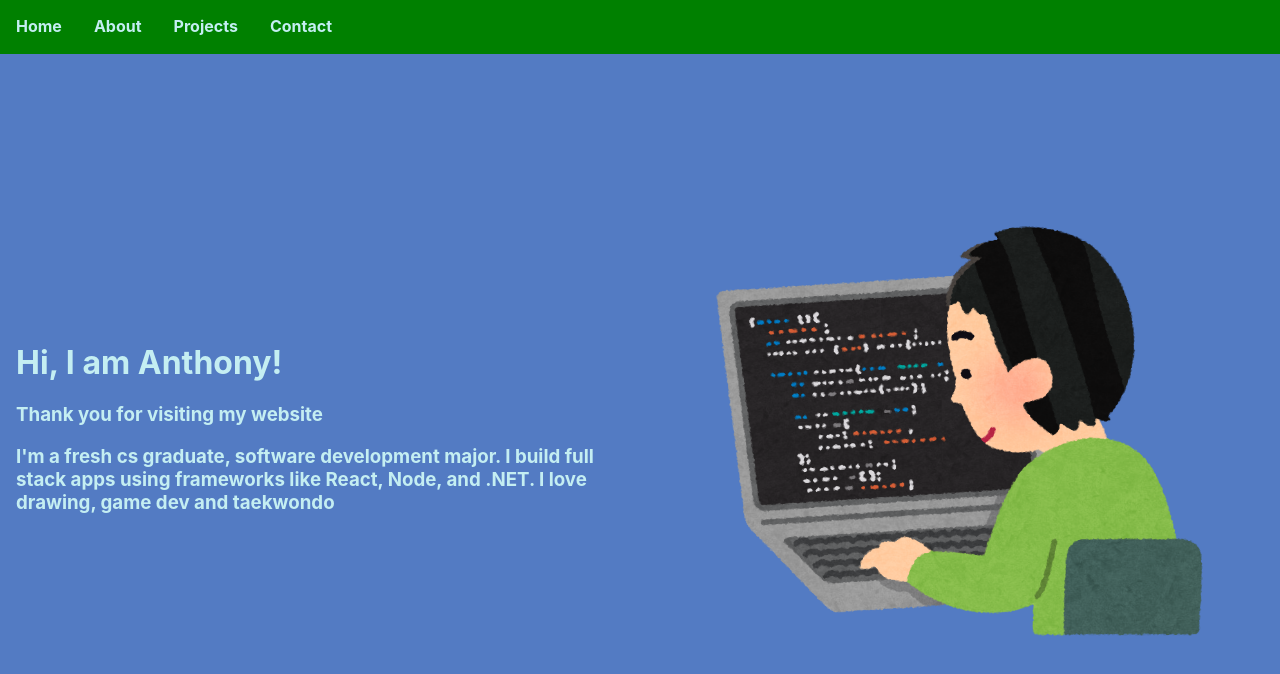
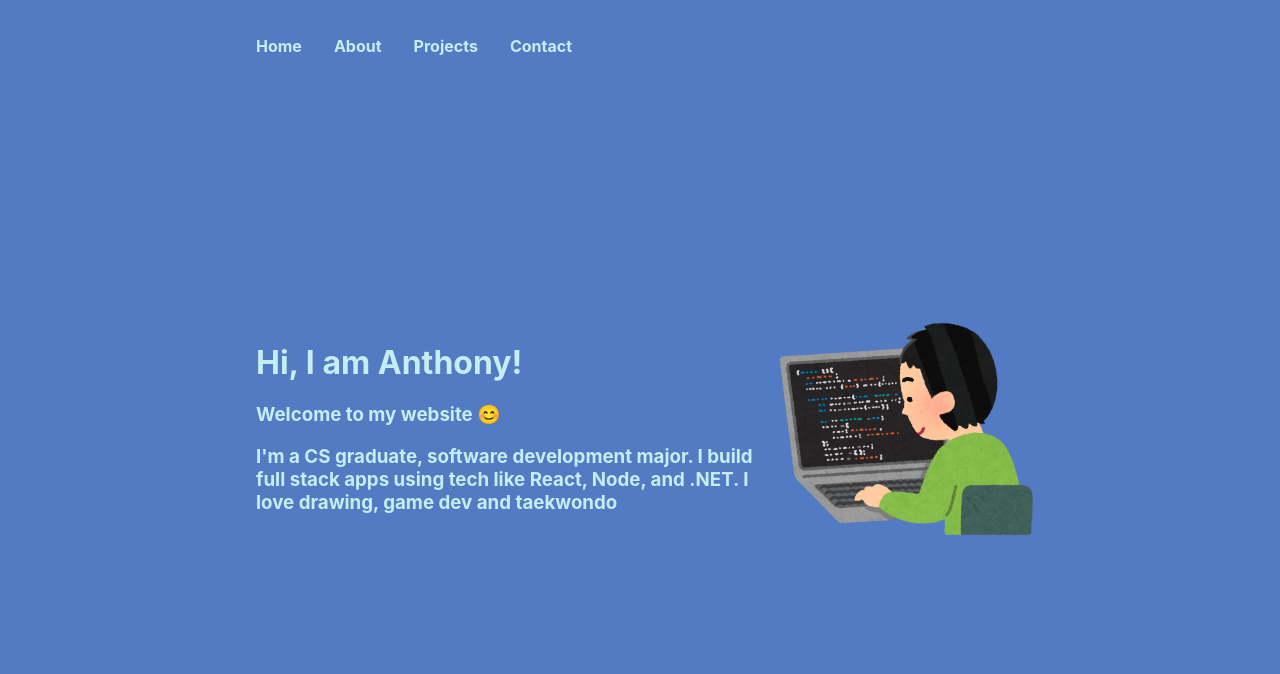
Before and after one commit to zensic/my-portfolio, a React (Create React App) app: page / in a window 1280 px wide. Shown: the top 674 px of the page. Built offline with nearby package versions, Linux system fonts and the light colour scheme.

Commit message:
Fixed vertical height issue

```diff
--- a/src/App.css
+++ b/src/App.css
@@ -1,9 +1,9 @@
 :root {
-  --primary: #73B2D9;
-  --secondary: #C4EEF2;
-  --tertiary: #537BC3;
-  --alt: #8BCAD9;
-  --alt2: #5E88BF;
+  --primary: #73b2d9;
+  --secondary: #c4eef2;
+  --tertiary: #537bc3;
+  --alt: #8bcad9;
+  --alt2: #5e88bf;
   --radius: 1rem;
 }
 
@@ -23,24 +23,29 @@ body {
 .layout {
   height: 100vh;
   display: flex;
+  align-items: center;
+  justify-content: center;
+}
+
+.layout-con {
+  height: 95vh;
+  max-width: 800px;
+  display: flex;
   flex-direction: column;
-  /* margin: 3rem 5rem; */
 }
 
 nav {
   display: flex;
-  position: sticky;
   top: 0;
-  background-color: green;
 }
 
-nav a{
+nav a {
   margin: 1rem;
   font-weight: bold;
   text-decoration: none;
   color: var(--secondary);
   filter: grayscale(0);
-  border-bottom: 2px solid rgba(0,0,0,0);
+  border-bottom: 2px solid rgba(0, 0, 0, 0);
 }
 
 nav a:hover {
@@ -54,7 +59,7 @@ nav a:hover {
 }
 
 .home-desc {
-  flex: 1;
+  flex: 2;
   display: flex;
   align-items: center;
   /* background-color: yellow; */
@@ -64,7 +69,8 @@ nav a:hover {
   margin: 1rem;
 }
 
-.home-desc-con > h1, h3 {
+.home-desc-con > h1,
+h3 {
   color: var(--secondary);
 }
 
@@ -76,10 +82,9 @@ nav a:hover {
   /* background-color: orange; */
 }
 
-.home-img img{
-  width: 80%;
+.home-img img {
+  width: 100%;
 }
-
 
 /* Projects styles start */
 .project {
--- a/src/Routes/Home.js
+++ b/src/Routes/Home.js
@@ -6,8 +6,8 @@ const Home = () => {
       <div className='home-desc'>
         <div className='home-desc-con'>
           <h1 className='title'>Hi, I am Anthony!</h1>
-          <h3 className='details'>Thank you for visiting my website</h3>
-          <h3 className='details'>I'm a fresh cs graduate, software development major. I build full stack apps using frameworks like React, Node, and .NET. I love drawing, game dev and taekwondo</h3>
+          <h3 className='details'>Welcome to my website 😊</h3>
+          <h3 className='details'>I'm a CS graduate, software development major. I build full stack apps using tech like React, Node, and .NET. I love drawing, game dev and taekwondo</h3>
         </div>
       </div>
       <div className='home-img'>
--- a/src/Routes/Layout.js
+++ b/src/Routes/Layout.js
@@ -5,6 +5,7 @@ import { Link } from 'react-router-dom'
 const Layout = () => {
   return (
     <div className="layout">
+      <div className="layout-con">
         <nav>
           <Link to={``}>Home</Link>
           <Link to={`About`}>About</Link>
@@ -13,6 +14,7 @@ const Layout = () => {
         </nav>
         <Outlet />
       </div>
+    </div>
   )
 }
 
```
Lines whose indentation alone changed are shown as unchanged.
